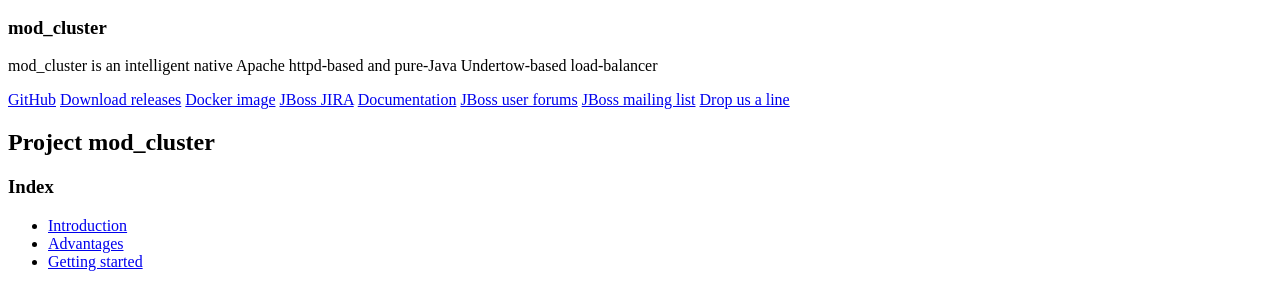
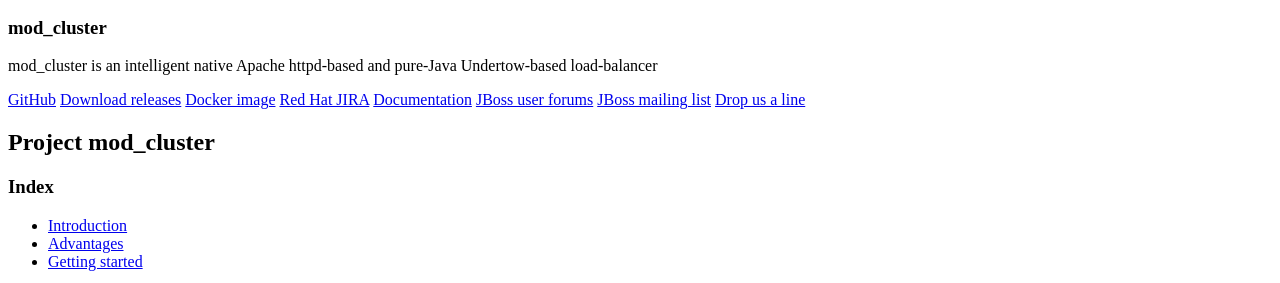
Before and after one commit to jajik/modcluster.io, a Jekyll site: the page built from index.md, in a window 1280 px wide. Shown: the part 204-487 px from the top of the page. Built offline with Jekyll 4.4.1, drawn with Linux system fonts in a browser that asks for light colours.

Commit message:
Fixes #29: Update link to jboss.org Jira to redhat domain

```diff
--- a/_includes/_author-bio.html
+++ b/_includes/_author-bio.html
@@ -32,7 +32,7 @@
   {% if author.weibo %}<a href="http://www.weibo.com/{{ author.weibo }}" class="author-social" target="_blank"><i class="fa fa-fw fa-weibo"></i> Weibo</a>{% endif %}
   {% if author.flickr %}<a href="http://www.flickr.com/{{ author.flickr }}" class="author-social" target="_blank"><i class="fa fa-fw fa-flickr"></i> Flickr</a>{% endif %}
   {% if author.codepen %}<a href="http://codepen.io/{{ author.codepen }}" class="author-social" target="_blank"><i class="fa fa-fw fa-codepen"></i> CodePen</a>{% endif %}
-  {% if author.jira %}<a href="https://issues.jboss.org/projects/{{ author.jira }}" class="author-social" target="_blank"><i class="fa fa-fw fa-bug"></i> JBoss JIRA</a>{% endif %}
+  {% if author.jira %}<a href="https://issues.redhat.com/projects/{{ author.jira }}" class="author-social" target="_blank"><i class="fa fa-fw fa-bug"></i> Red Hat JIRA</a>{% endif %}
   {% if author.documentation %}<a href="{{ author.documentation }}" class="author-social" target="_blank"><i class="fa fa-fw fa-book"></i> Documentation</a>{% endif %}
   {% if author.user-forum %}<a href="{{ author.user-forum }}" class="author-social" target="_blank"><i class="fa fa-fw fa-commenting"></i> JBoss user forums</a>{% endif %}
   {% if author.mailing-list %}<a href="{{ author.mailing-list }}" class="author-social" target="_blank"><i class="fa fa-fw fa-send-o"></i> JBoss mailing list</a>{% endif %}
```
